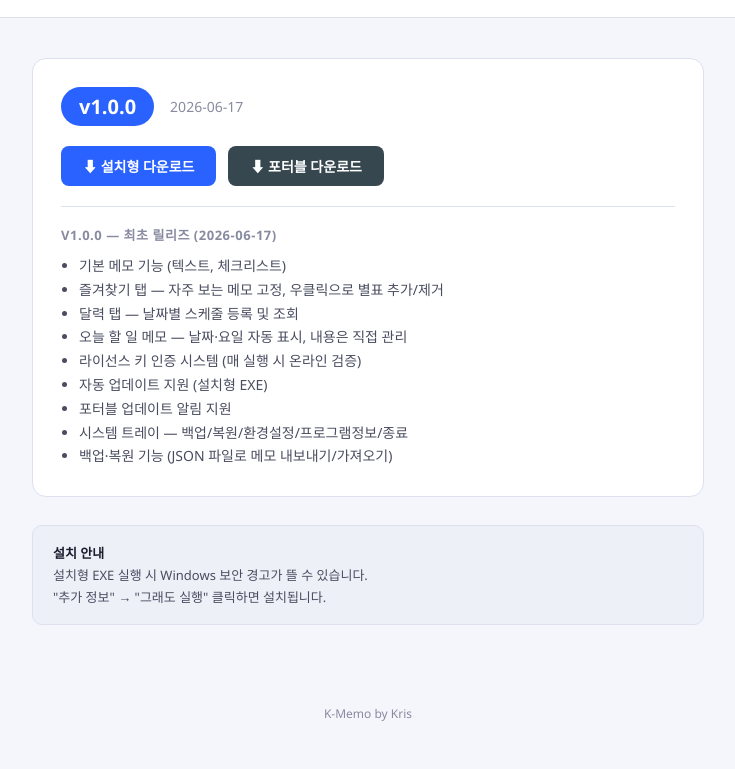
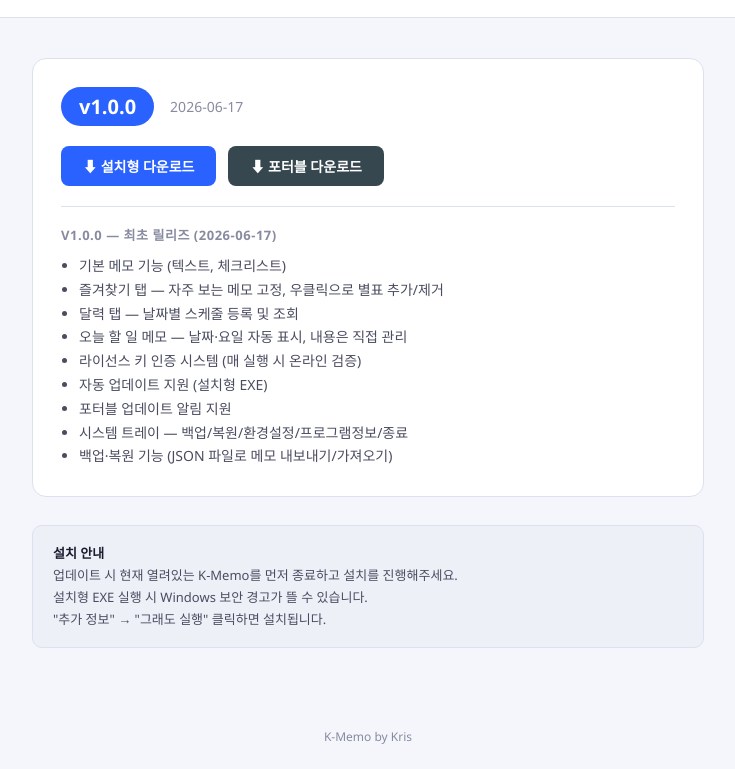
Before and after one commit to regina25846-code/kris-memo, a plain HTML site: page update/index.html in a window 1280 px wide. Shown: the part 72-841 px from the top of the page, without its empty margins (272-1007 px from the left). Before the commit the page ends 818 px from the top, so only its background shows below. Drawn offline with Linux system fonts and the light colour scheme; a web font is replaced by a local one.

Commit message:
update: 설치 안내 문구 추가

```diff
--- a/update/index.html
+++ b/update/index.html
@@ -85,6 +85,7 @@
 
   <div class="note">
     <strong>설치 안내</strong><br>
+    업데이트 시 현재 열려있는 K-Memo를 먼저 종료하고 설치를 진행해주세요.<br>
     설치형 EXE 실행 시 Windows 보안 경고가 뜰 수 있습니다.<br>
     "추가 정보" → "그래도 실행" 클릭하면 설치됩니다.
   </div>
```
